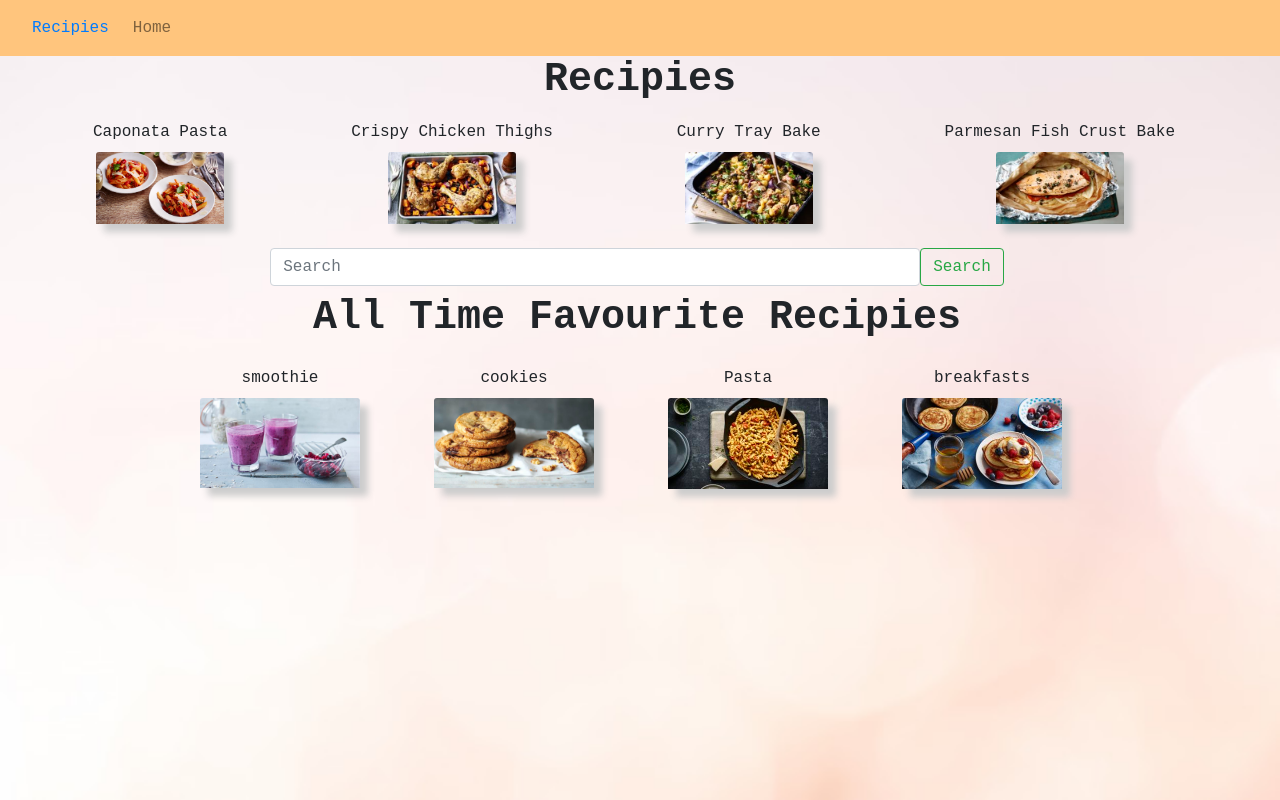
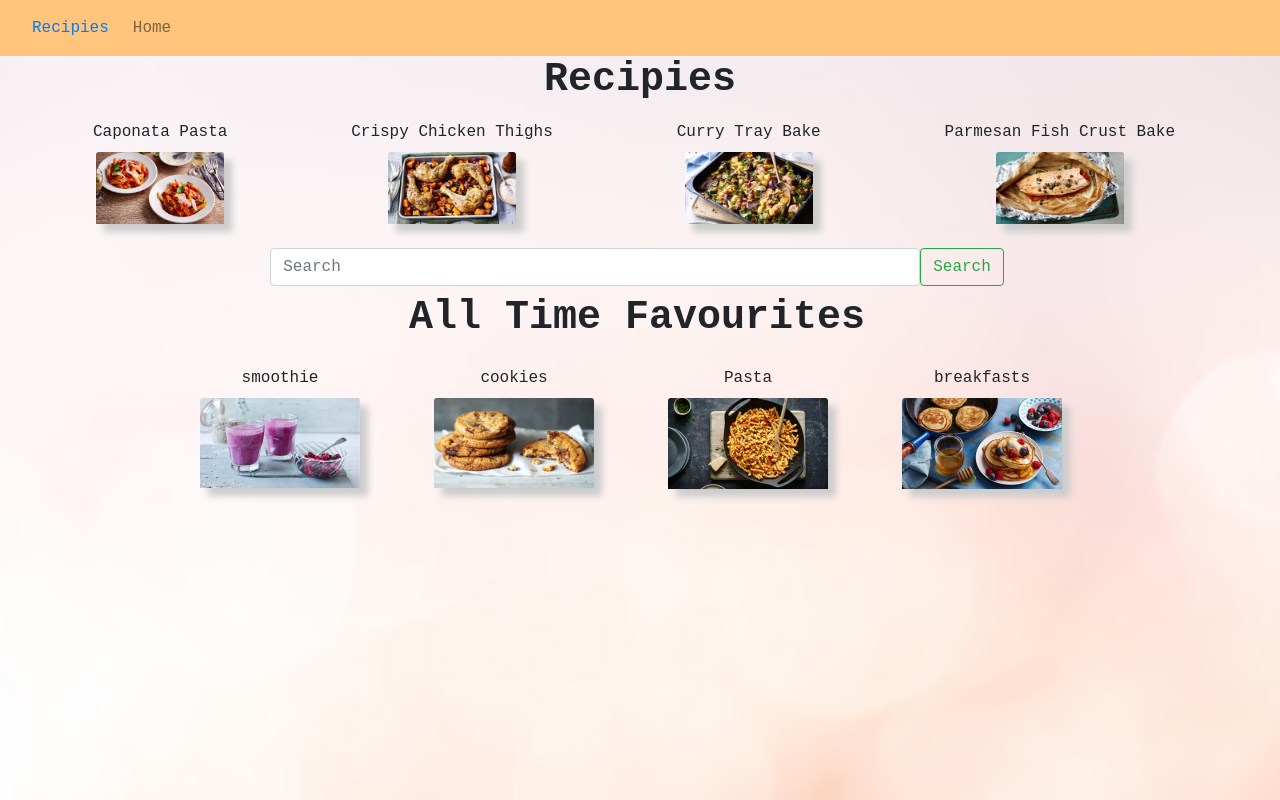
Before and after one commit to TiffanyJan/Recipies, a React (Create React App) app: page / in a window 1280 px wide. Built offline with nearby package versions, Linux system fonts and the light colour scheme.

Commit message:
change header

```diff
--- a/src/HomePage.js
+++ b/src/HomePage.js
@@ -148,7 +148,7 @@ export default function HomePage(props) {
       />
       <div className="row mt-2" align="center">
       <div className="heading">
-        <h1>All Time Favourite Recipies</h1>
+        <h1>All Time Favourites</h1>
         </div>
         <div className="row mt-2">
         {favouriteRecipies.map((recipies) => (
```
